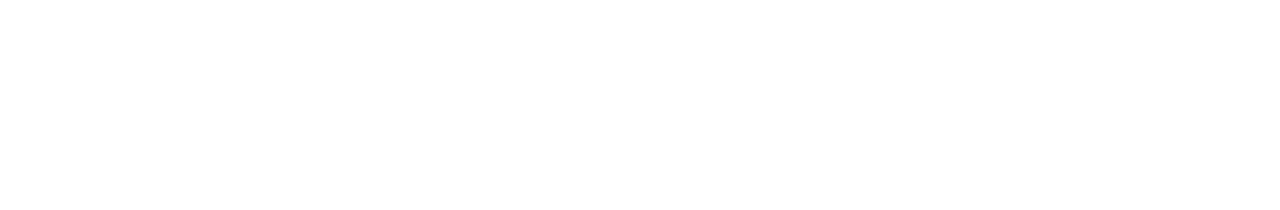
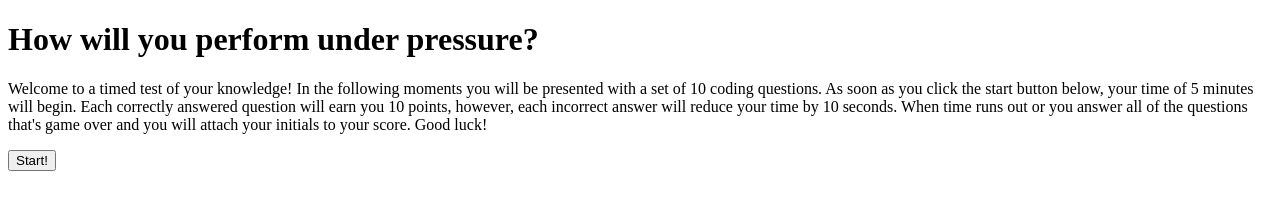
Before and after one commit to JJessee1371/timed-coding-quiz, a plain HTML site: page index.html in a window 1280 px wide. Drawn offline with Linux system fonts and the light colour scheme.

Commit message:
Created basic HTML structure for the landing page and inserted a description of the rules of the game.

```diff
--- a/index.html
+++ b/index.html
@@ -7,6 +7,18 @@
     <title>Code Quiz</title>
 </head>
 <body>
+    <h1>How will you perform under pressure?</h1>
+
+        <p>Welcome to a timed test of your knowledge! In the following moments you will be
+           presented with a set of 10 coding questions. As soon as you click the start button
+           below, your time of 5 minutes will begin. Each correctly answered question will earn
+           you 10 points, however, each incorrect answer will reduce your time by 10 seconds.
+           When time runs out or you answer all of the questions that's game over and you will
+           attach your initials to your score. Good luck!
+        </p>
+
+        <button id="begin">Start!</button>
+
 
 
     <script src="scripts/index.js"></script>
```
